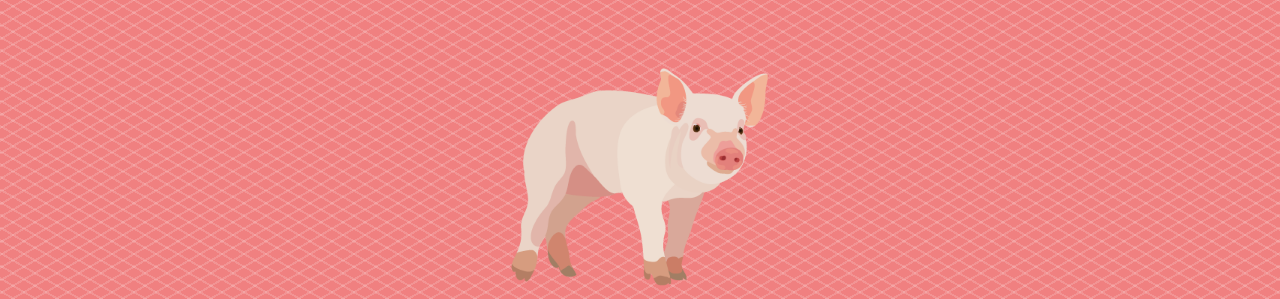
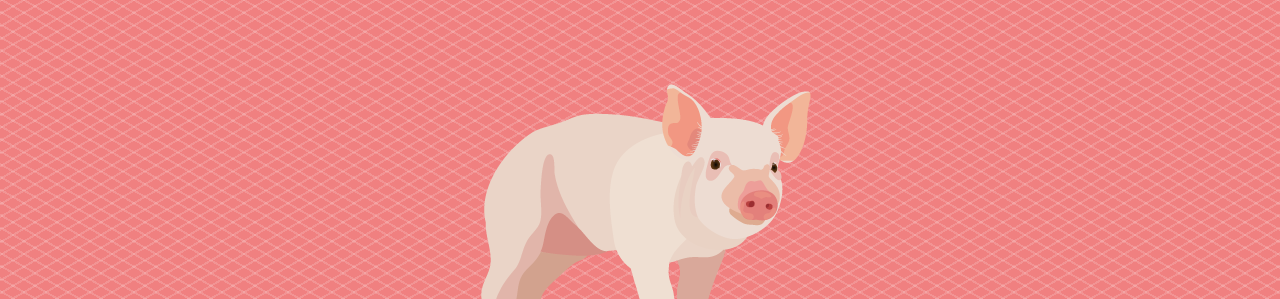
Before and after one commit to forlittlemao/forlittlemao.github.io, a plain HTML site: page index.html in a window 1280 px wide. Shown: the top 299 px of the page. Drawn offline with Linux system fonts and the light colour scheme.

Commit message:
Update index.html

```diff
--- a/index.html
+++ b/index.html
@@ -9,7 +9,7 @@
 
     <main>
       <a href="#">
-        <img src="img/littlemao.png" width="300" height="300" alt="HTML Academy">
+        <img src="img/littlemao.png" width="400" height="400" alt="Little Mao">
       </a>
 
       <h1>Hello Little Mao!</h1>
```
